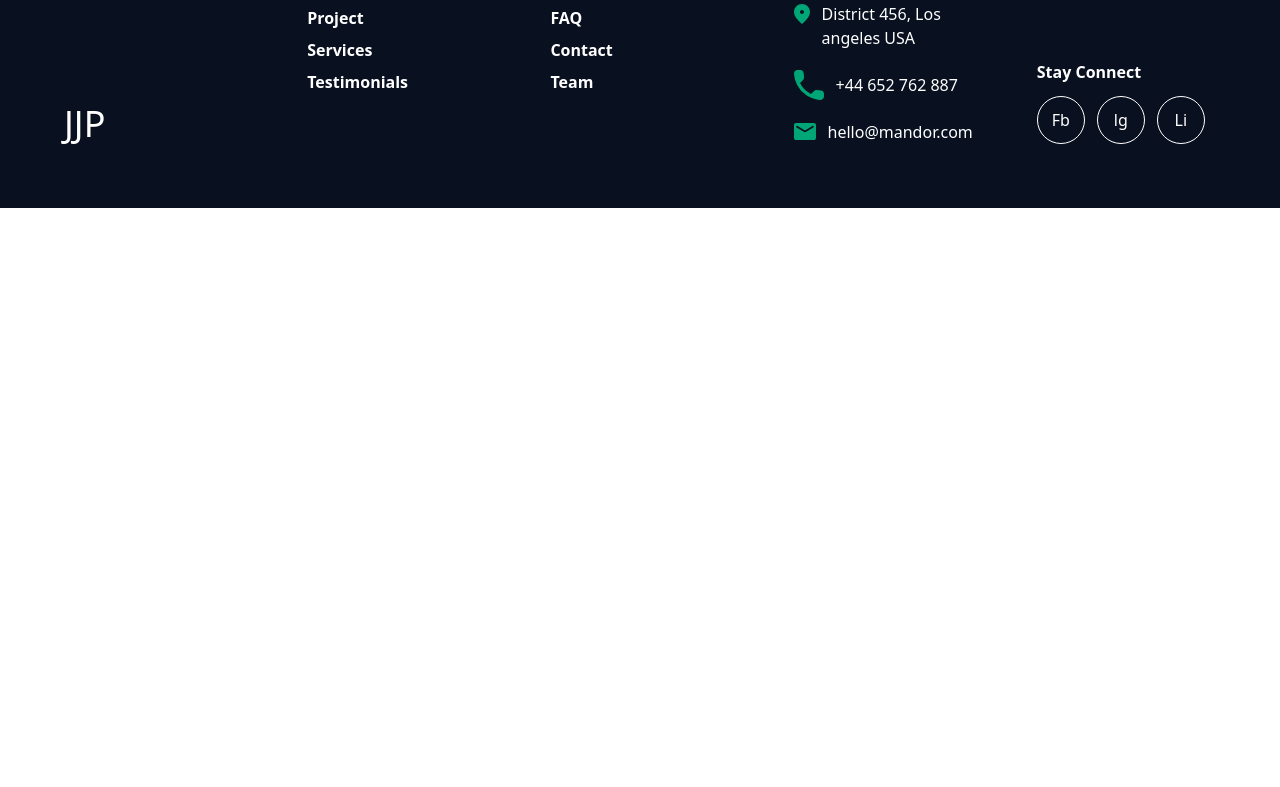
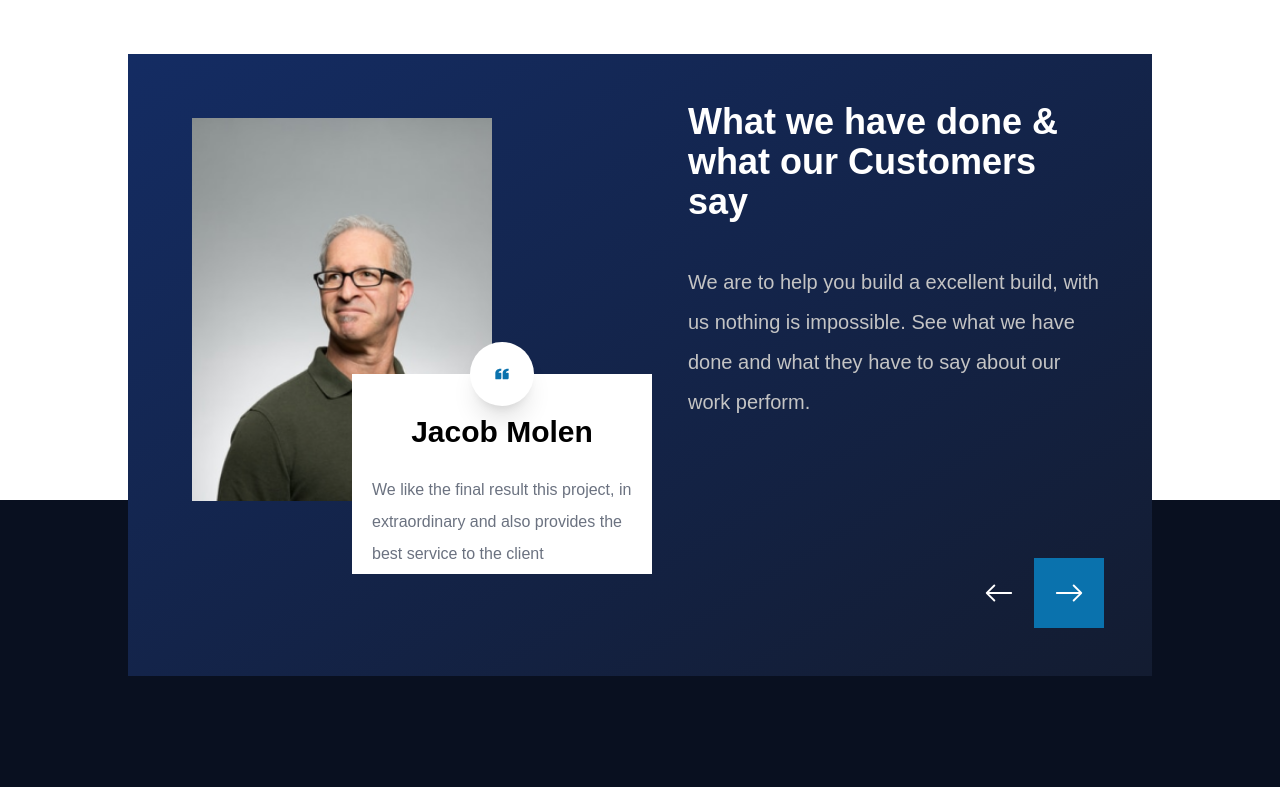
Before and after one commit to Jasonjpie/JJP, a Next.js app: page / in a window 1280 px wide. Shown: the part 6513-7300 px from the top of the page. Before the commit the page ends 6721 px from the top, so only its background shows below. Built offline with nearby package versions, Linux system fonts and the light colour scheme.

Commit message:
implement Testimonials section UI

```diff
--- a/src/app/page.tsx
+++ b/src/app/page.tsx
@@ -7,6 +7,7 @@ import Benefits from '@/components/homepage/Benefits'
 import FeaturedProjects from '@/components/homepage/FeaturedProjects'
 import Projects from '@/components/homepage/Projects'
 import ContactUs from '@/components/homepage/ContactUs'
+import Testmonials from '@/components/homepage/Testmonials'
 
 export default function Home() {
   return (
@@ -18,6 +19,7 @@ export default function Home() {
       <Benefits/>
       <Projects />
       <ContactUs />
+      <Testmonials />
       <Footer />
     </div>
   )
--- /dev/null
+++ b/src/components/homepage/Testmonials.tsx
@@ -0,0 +1,51 @@
+import { testmonials } from '@/data'
+import Image from 'next/image'
+import { BiSolidQuoteLeft } from 'react-icons/bi'
+import { BsArrowRight,BsArrowLeft } from 'react-icons/bs'
+type Props = {}
+
+const Testmonials = (props: Props) => {
+  const testmony = testmonials[0]
+  return (
+    <div className='w-full'>
+      <div className='relative mx-auto w-[80%] -mb-44 z-10 space-y-16'>
+        <div className='text-6xl pt-16 font-bold font-poppins text-center'>TESTMONIALS</div>
+        <div className='grid grid-cols-1 lg:grid-cols-2 w-full bg-gradient-to-br from-[#142C63] to-[#131C31] '>
+           <div className='p-16'>
+            <div className='relative self-center'>
+              <Image src={`/images/testmonials/${testmony.image}`} width={300} height={500} alt={testmony.name} />
+              <div className='flex flex-col gap-1 items-center absolute top-64 left-40 w-[300px] h-[200px] bg-white px-2 pt-10'>
+                  <div className='text-3xl font-bold font-poppins text-center'>{testmony.name}</div>
+                  <div className='w-[300px] font-poppins leading-loose text-gray-500 p-5'>{testmony.testmony}</div>
+                  <div className='absolute -top-8 bg-white p-6 rounded-full shadow-xl'>
+                    <BiSolidQuoteLeft className='text-[#0A72AD]' />
+                  </div>
+              </div>
+            </div>
+           </div>
+           <div className='flex flex-col gap-10 text-white p-12'>
+            <div className='text-4xl font-bold font-poppins'>What we have done  & what our Customers say</div>
+            <div className='font-poppins text-[#C4C4C4] text-xl leading-loose'>
+              We are to help you build a excellent build, with
+              us nothing is impossible. See what we have done
+              and what they have to say about our work perform.
+            </div>
+            <div className='flex justify-end w-full mt-24'>
+              <button className='p-5'>
+                <BsArrowLeft size={30} className='text-white' />
+              </button>
+               <button className='p-5 bg-[#0A72AD]'>
+                <BsArrowRight size={30} className='text-white' />
+               </button>
+            </div>
+           </div>
+        </div>
+      </div>
+      <div className='relative bg-[#091020] h-[300px] z-0'/>
+
+
+    </div>
+  )
+}
+
+export default Testmonials
--- a/src/data/index.ts
+++ b/src/data/index.ts
@@ -75,3 +75,11 @@ export const featuredProjects = [
         bathroom2:'dellacorte-house/bathroom-2.png'
     }
 ]
+
+export const testmonials = [
+    {
+        name:'Jacob Molen',
+        image:'jacob-molen.png',
+        testmony:'We like the final result this project, in extraordinary and also provides the best service to the client '
+    }
+]
```
Also changed, not shown: public/images/testmonials/jacob-molen.png (added).
